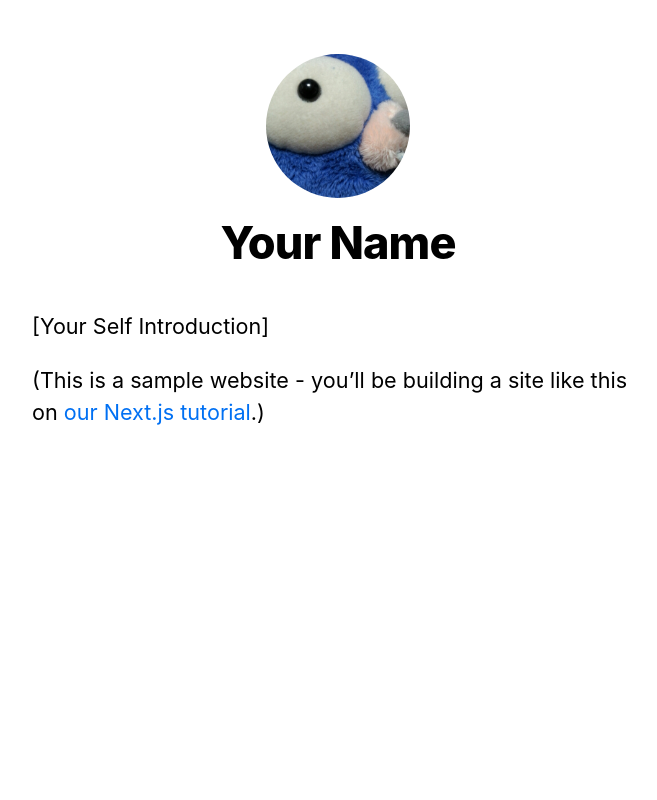
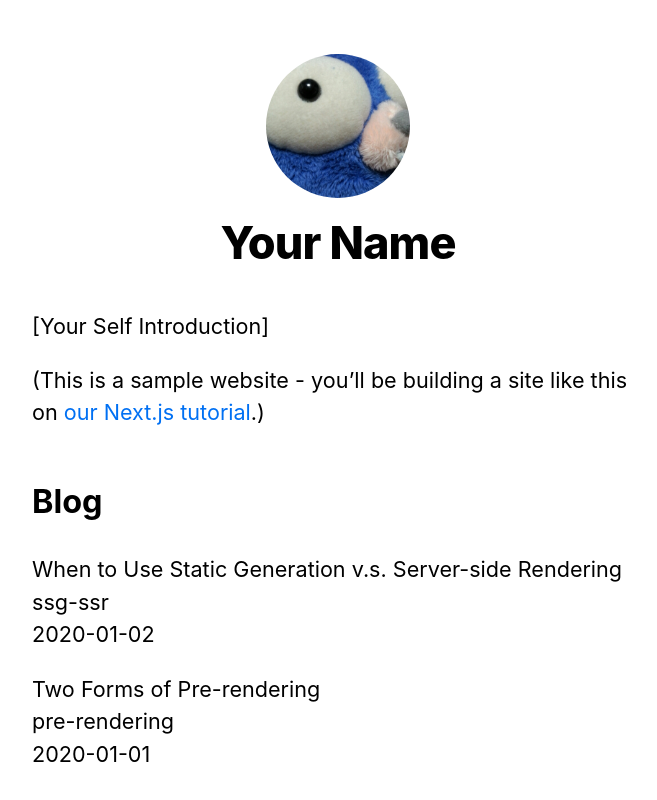
Before and after one commit to kwmt/nextjs-tutorial, a Next.js app: page / in a window 1280 px wide. Shown: the top 800 px of the page, without its empty margins (302-959 px from the left). Built offline with nearby package versions, Linux system fonts and the light colour scheme.

Commit message:
fetchしてきたデータを使う

```diff
--- a/pages/index.js
+++ b/pages/index.js
@@ -17,6 +17,22 @@ export default function Home({ allPostsData }) {
           <a href="https://nextjs.org/learn">our Next.js tutorial</a>.)
         </p>
       </section>
+
+      <section className={`${utilStyles.headingMd} ${utilStyles.padding1px}`}>
+        <h2>Blog</h2>
+        <ul className={utilStyles.list}>
+          {allPostsData.map(({ id, date, title}) => {
+            return (
+              <li className={utilStyles.listItem} key={id}>
+              {title}
+              <br />
+              {id}
+              <br />
+              {date}
+            </li>)
+          })}
+        </ul>
+      </section>
     </Layout>
   )
 }
```
